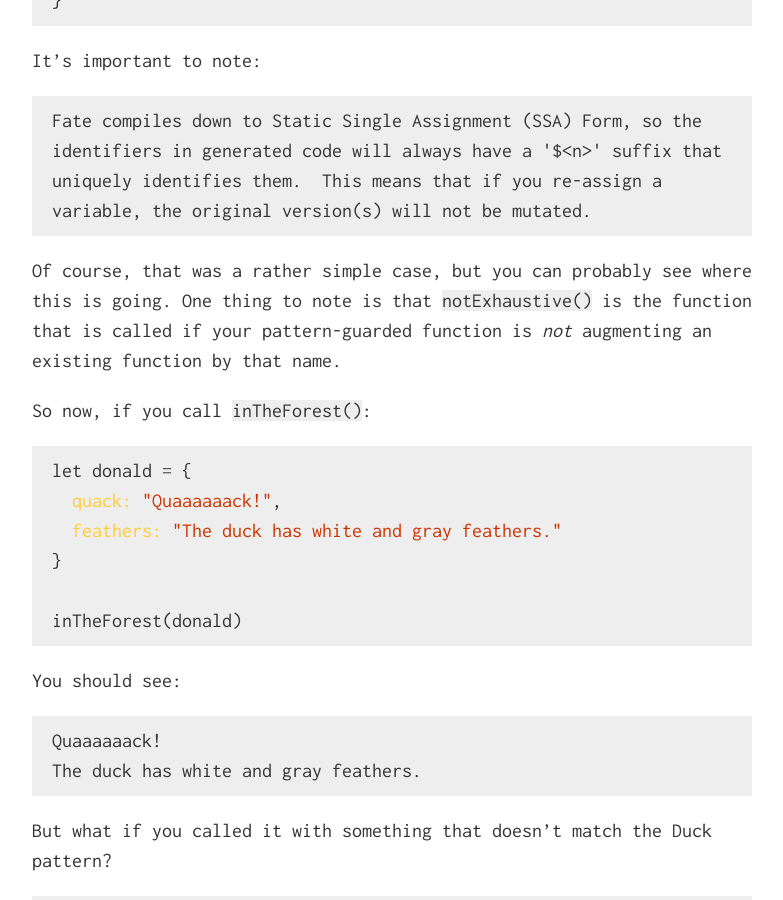
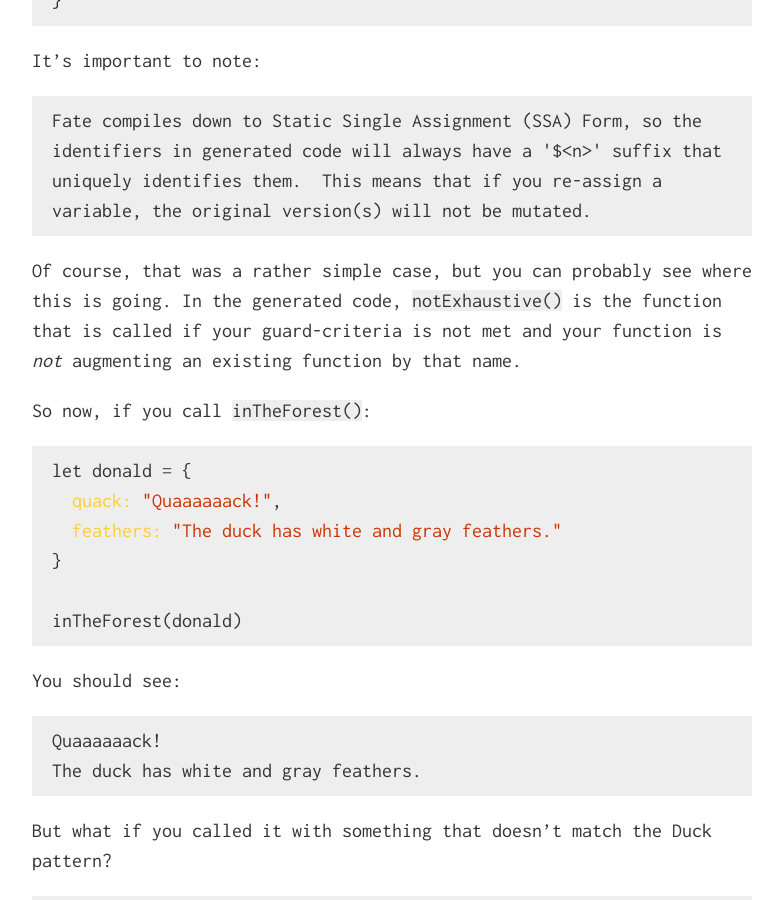
Before and after one commit to kode4food/fate-lang, a Jekyll site: the page built from why.md, in a window 1280 px wide and 900 px high, scrolled down 2654 px. Shown: the whole window, without its empty margins (248-1031 px from the left). Built offline with Jekyll 4.4.1, drawn with Linux system fonts in a browser that asks for light colours.

Commit message:
why article

```diff
--- a/why.md
+++ b/why.md
@@ -59,7 +59,7 @@ It's important to note:
 
     Fate compiles down to Static Single Assignment (SSA) Form, so the identifiers in generated code will always have a '$<n>' suffix that uniquely identifies them.  This means that if you re-assign a variable, the original version(s) will not be mutated.
 
-Of course, that was a rather simple case, but you can probably see where this is going.  One thing to note is that `notExhaustive()` is the function that is called if your pattern-guarded function is *not* augmenting an existing function by that name.
+Of course, that was a rather simple case, but you can probably see where this is going.  In the generated code, `notExhaustive()` is the function that is called if your guard-criteria is not met and your function is *not* augmenting an existing function by that name.
 
 So now, if you call `inTheForest()`:
 
```
